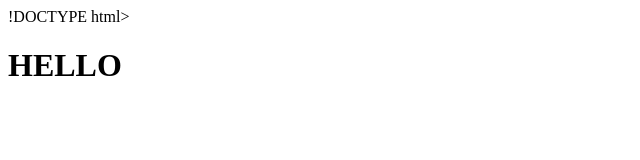
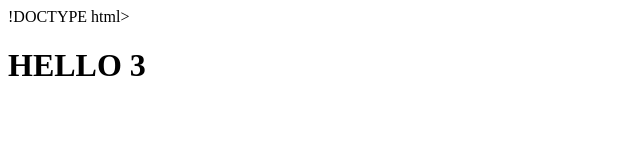
Before and after one commit to brucetasy/git0925, a plain HTML site: page index.html in a window 1280 px wide. Shown: the full height of the page, 0-640 px from the left. Drawn offline with Linux system fonts and the light colour scheme.

Commit message:
PATH INDEX.HTML

```diff
--- a/index.html
+++ b/index.html
@@ -16,6 +16,6 @@
     <title>Document</title>
 </head>
 <body>
-    <h1>HELLO</h1>
+    <h1>HELLO 3 </h1>
 </body>
 </html>
```
